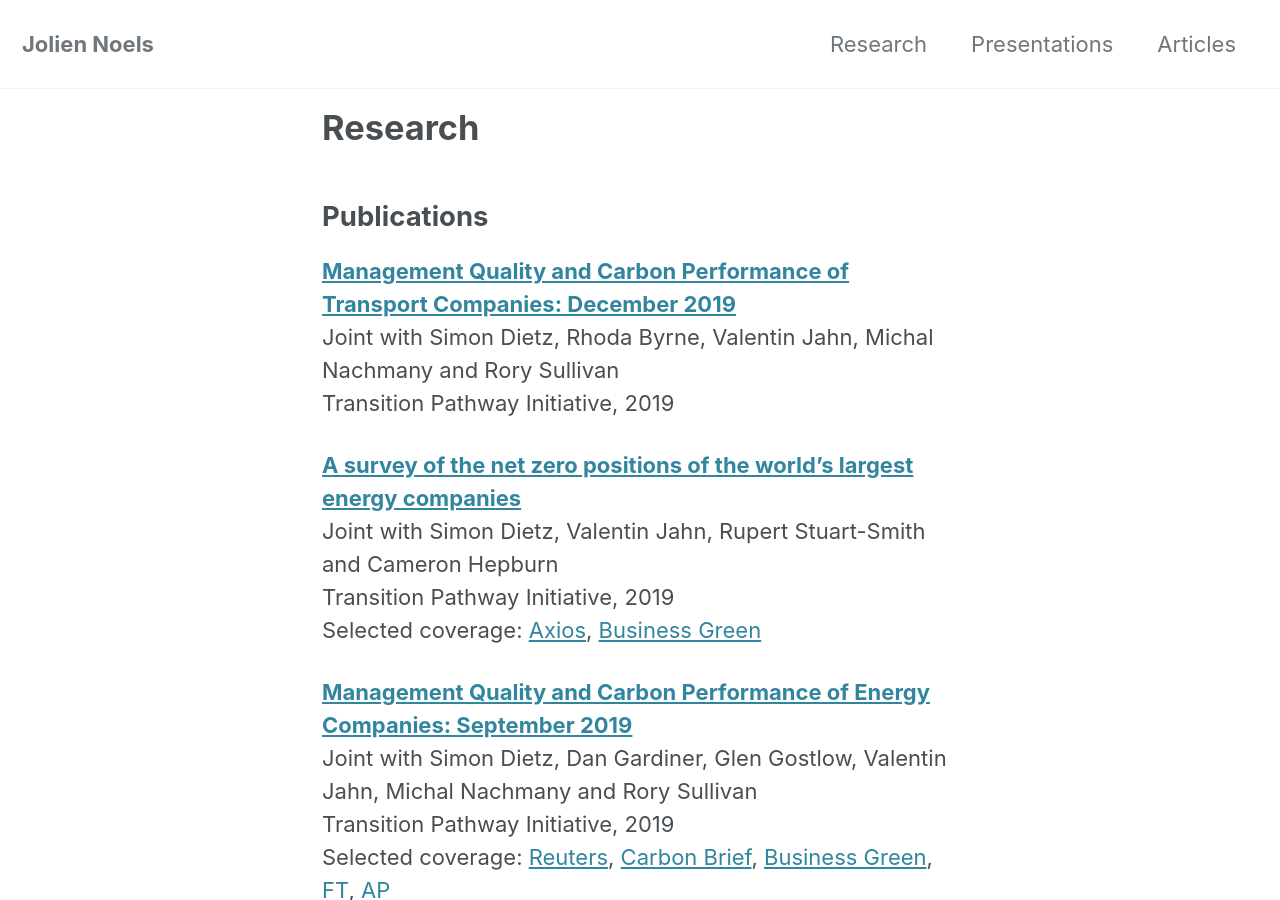
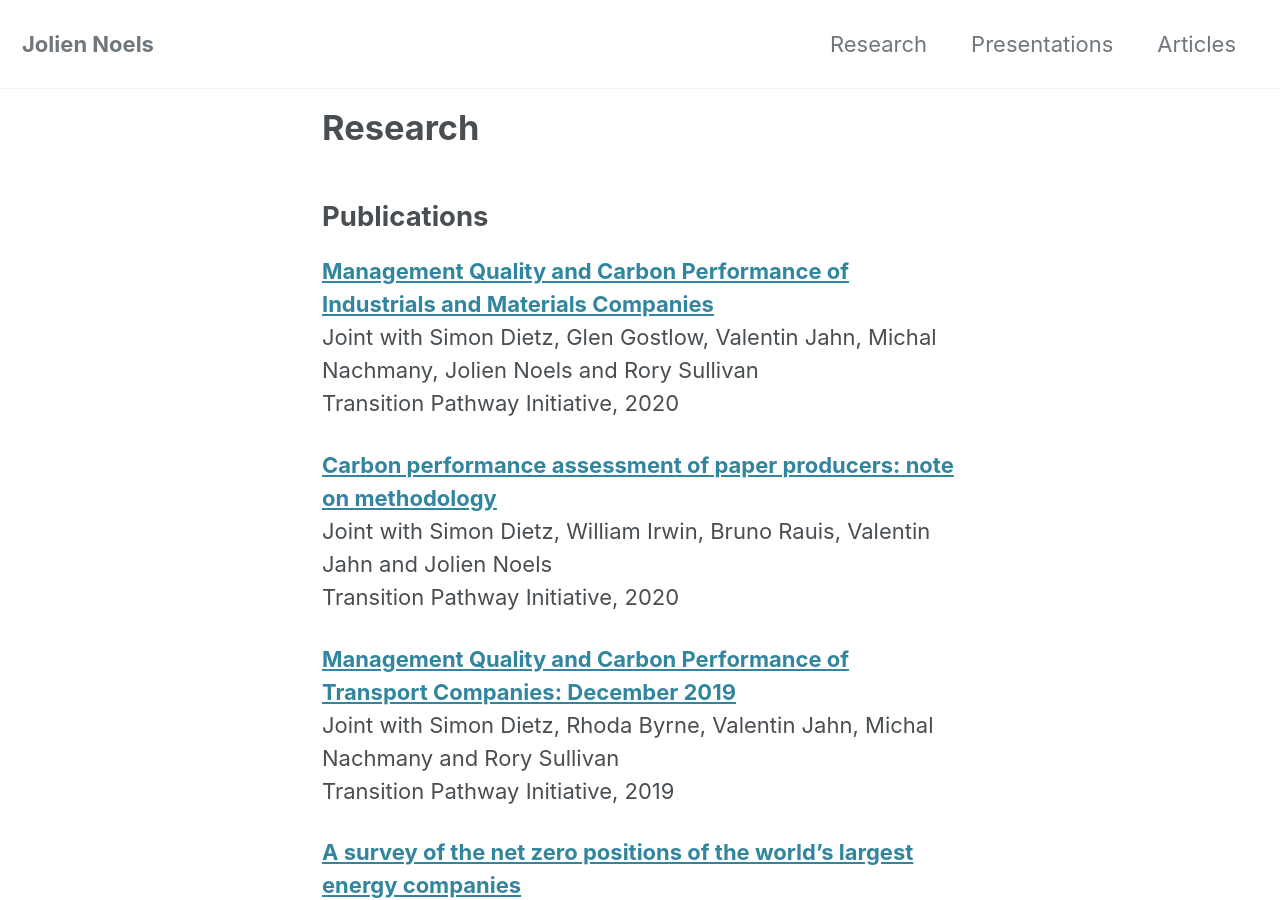
Before and after one commit to JolienNoels/joliennoels.github.io, a Jekyll site: the page built from _pages/research.md, in a window 1280 px wide and 900 px high. Built offline with Jekyll 4.4.1, drawn with Linux system fonts in a browser that asks for light colours; cached includes are drawn as plain includes; nearby versions of some CDN libraries.

Commit message:
Update research.md

```diff
--- a/_pages/research.md
+++ b/_pages/research.md
@@ -6,7 +6,15 @@ permalink: /research/
 
 ## Publications
 
-**[Management Quality and Carbon Performance of Transport Companies: December 2019](https://storage.googleapis.com/cclow-staging/xdquklzi7qsmejg0bmen12c0rsq0?GoogleAccessId=laws-and-pathways-staging%40soy-truth-247515.iam.gserviceaccount.com&Expires=1578138085&Signature=pVSHzSre9g9OnTP7w2JYJ7J1prlGhXOvGRKClMMzU%2B77joxVjS6FGCnXpfk4CaQdEH2O5ydhx3hRUHaE9PL1GZt66pissUrq2QfBr5UVZBeI2bAoKVLwd8UD4Zsd2UR9FcxbTfdkJDe6P13SFk2EOxIEJUlCxmtCHsFTxv8jYij1h2Ohx083r%2BOrWiBPMhcIxk78ZsFsu0UVStGQ3zQab0KSffYsub8EipM%2BHvOXtEXK%2BTVQSLkyit1fcV7QtD2P94%2B9Ho1nadLw9VXjVtsUgFPTW%2BWWItct5hGQzuuNkw1hxFwD4f58ktJztcdko33%2FM52UeHcLtPBP%2Bl3YVb7Dww%3D%3D&response-content-disposition=inline%3B+filename%3D%22TPI+Transport+report+Dec+2019%255B4%255D.pdf%22%3B+filename%2A%3DUTF-8%27%27TPI%2520Transport%2520report%2520Dec%25202019%255B4%255D.pdf&response-content-type=application%2Fpdf)**
+**[Management Quality and Carbon Performance of Industrials and Materials Companies](https://www.transitionpathwayinitiative.org/tpi/publications/47.pdf?type=Publication)**
+  Joint with Simon Dietz, Glen Gostlow, Valentin Jahn, Michal Nachmany, Jolien Noels and Rory Sullivan
+  Transition Pathway Initiative, 2020
+
+**[Carbon performance assessment of paper producers: note on methodology](https://www.transitionpathwayinitiative.org/tpi/publications/49.pdf?type=Publication)**
+  Joint with Simon Dietz, William Irwin, Bruno Rauis, Valentin Jahn and Jolien Noels
+  Transition Pathway Initiative, 2020
+
+**[Management Quality and Carbon Performance of Transport Companies: December 2019](https://www.transitionpathwayinitiative.org/tpi/publications/42.pdf?type=Publication)**
   Joint with Simon Dietz, Rhoda Byrne, Valentin Jahn, Michal Nachmany and Rory Sullivan
   Transition Pathway Initiative, 2019
 
```
